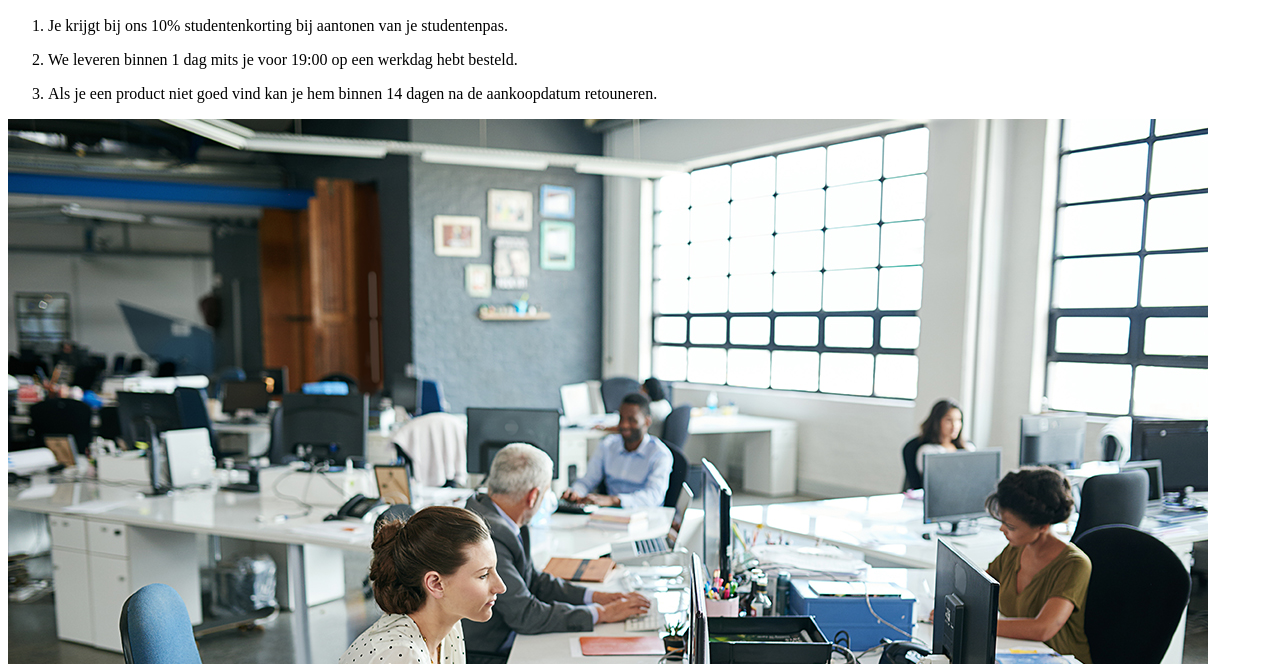
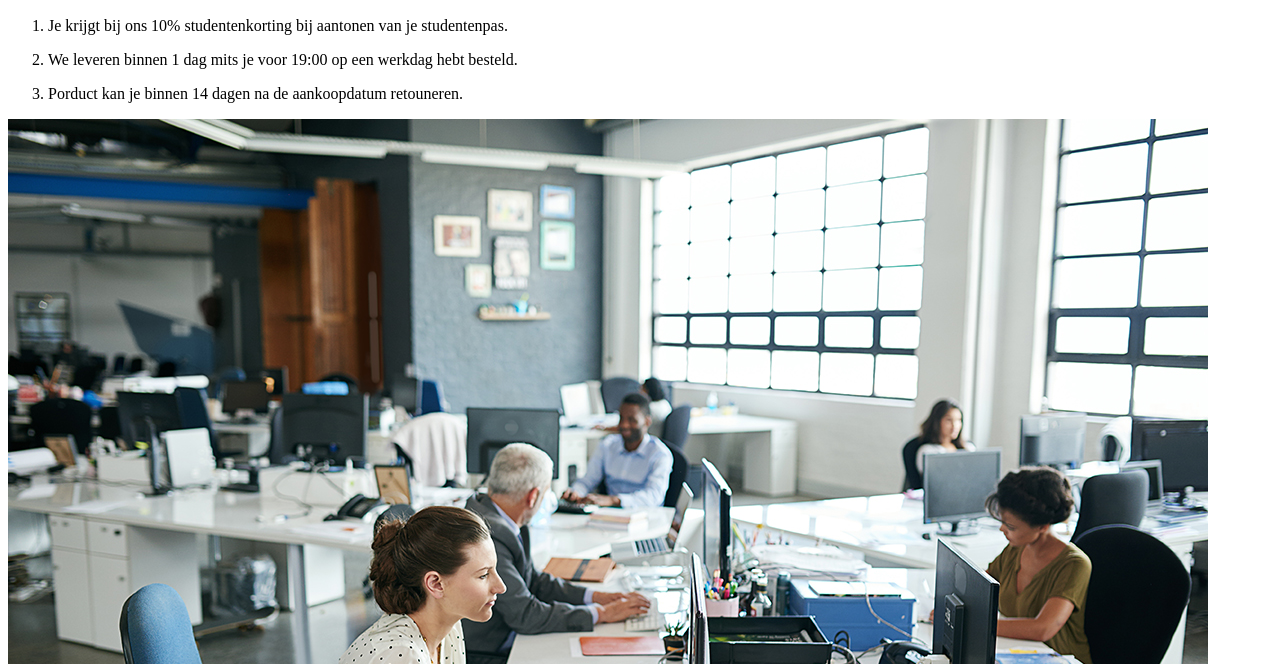
Before and after one commit to yukminginholland/Webmarkup, a plain HTML site: page src/lecture 2/Homework lecture 2/index.html in a window 1280 px wide. Shown: the part 136-800 px from the top of the page. Drawn offline with Linux system fonts and the light colour scheme.

Commit message:
no message

```diff
--- a/src/lecture 2/Homework lecture 2/index.html
+++ b/src/lecture 2/Homework lecture 2/index.html
@@ -34,7 +34,7 @@
 		</li>
 		<li>
 			<p>
-				Als je een product niet goed vind kan je hem binnen 14 dagen na de aankoopdatum retouneren.
+				Porduct kan je binnen 14 dagen na de aankoopdatum retouneren.
 			</p>
 		</li>
 	</ol>
```
